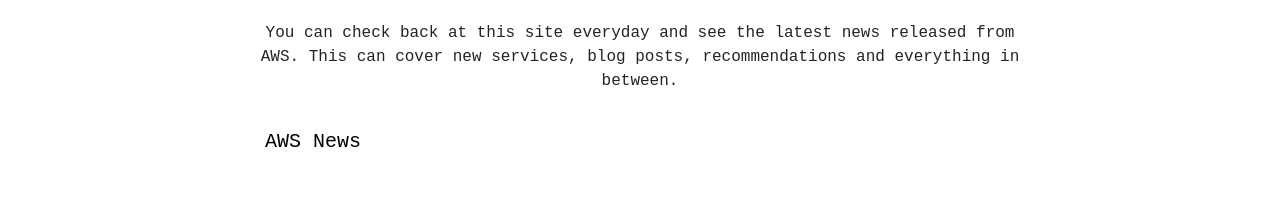
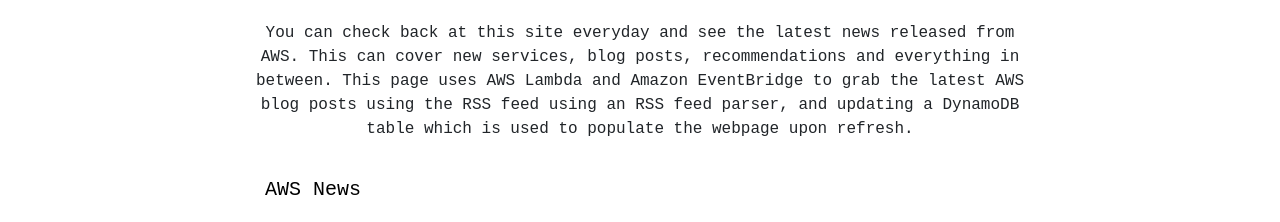
Before and after one commit to jacklavelle286/resume-app-code, a plain HTML site: page pipeline/website-files/aws.html in a window 1280 px wide. Shown: the part 159-381 px from the top of the page. Drawn offline with nearby package versions, Linux system fonts and the light colour scheme; no server answers.

Commit message:
blurb to blog post

```diff
--- a/pipeline/website-files/aws.html
+++ b/pipeline/website-files/aws.html
@@ -39,7 +39,10 @@
     <div class="container text-center">
         <header>
             <h1 class="my-4">AWS Latest News &#128240</h1>
-            <p>You can check back at this site everyday and see the latest news released from AWS. This can cover new services, blog posts, recommendations and everything in between.</p>
+            <p>You can check back at this site everyday and see the latest news released from AWS. This can cover new services,
+              blog posts, recommendations and everything in between. This page uses AWS Lambda and Amazon EventBridge to grab
+              the latest AWS blog posts using the RSS feed using an RSS feed parser, and updating a DynamoDB table which is
+              used to populate the webpage upon refresh.</p>
         </header>
 
 
```
